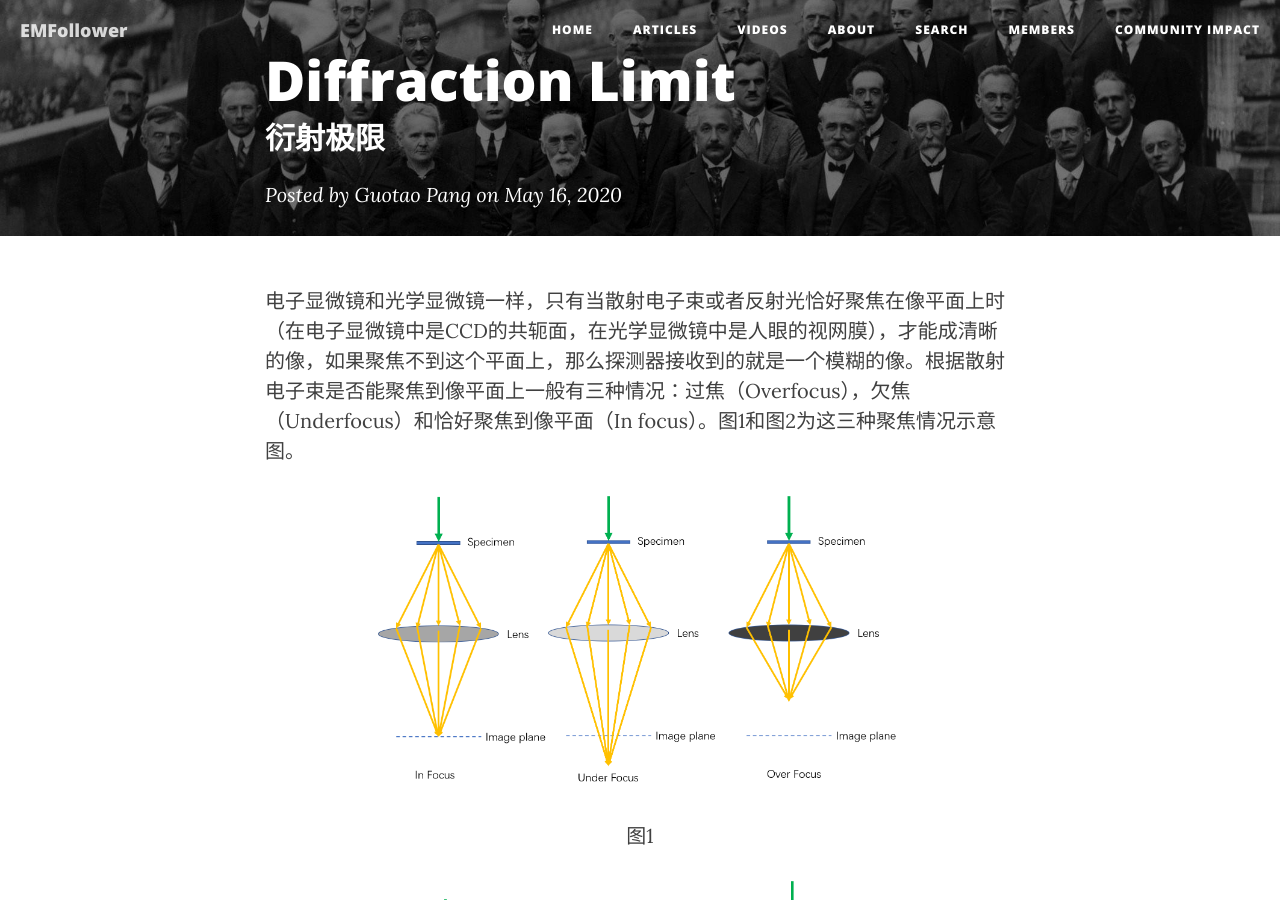
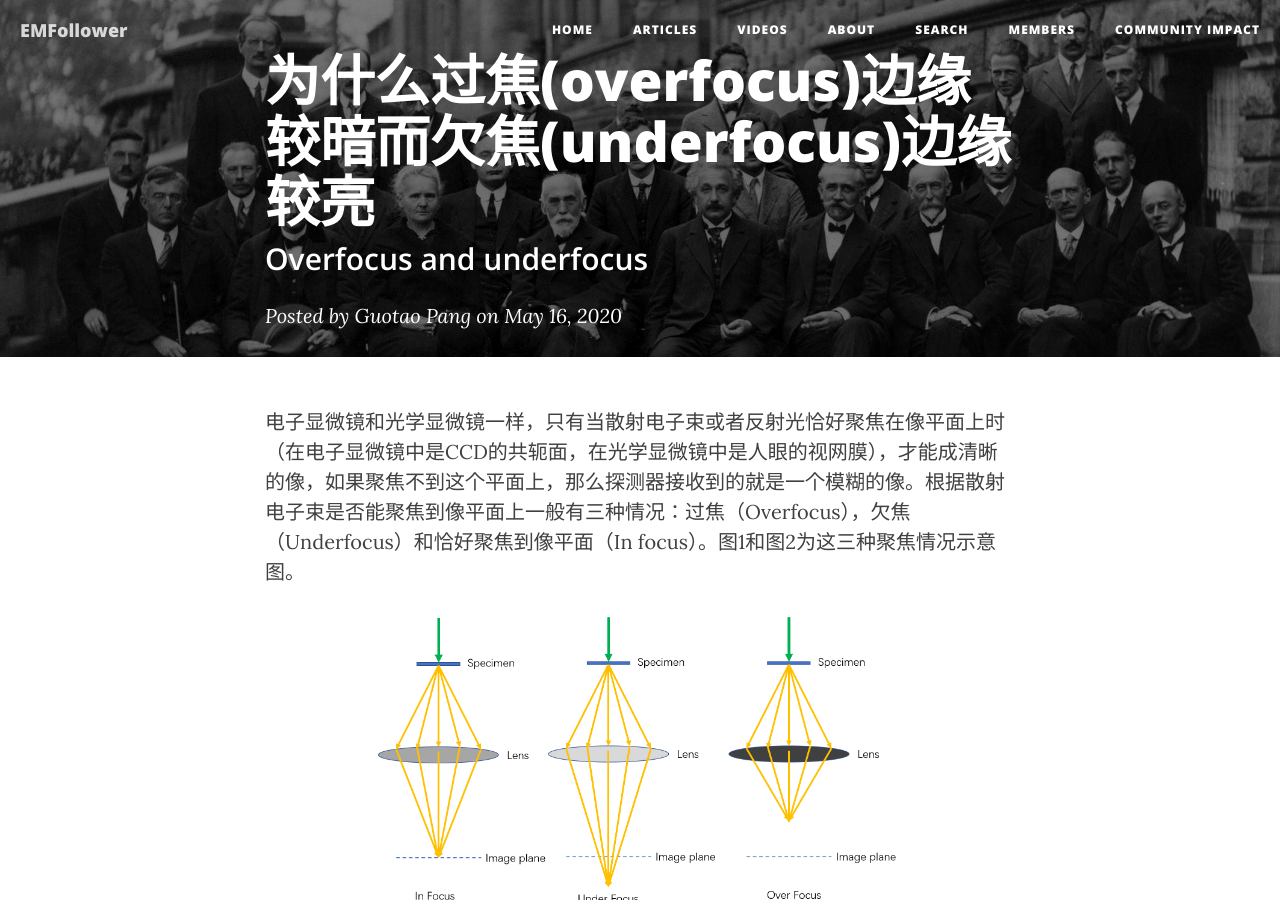
Before and after one commit to EMFollower/EMFollower, a Jekyll site: the page built from _posts/2020-05-16-4-为什么过焦(overfocus)边缘较暗而欠焦(underfocus)边缘较亮.md, in a window 1280 px wide and 900 px high. Built offline with Jekyll 4.4.1, drawn with Linux system fonts in a browser that asks for light colours; nearby versions of some CDN libraries; comment, search, counter and statistics services are not loaded.

Commit message:
Update 2020-05-16-4-为什么过焦(overfocus)边缘较暗而欠焦(underfocus)边缘较亮.md

```diff
--- a/_posts/2020-05-16-4-为什么过焦(overfocus)边缘较暗而欠焦(underfocus)边缘较亮.md
+++ b/_posts/2020-05-16-4-为什么过焦(overfocus)边缘较暗而欠焦(underfocus)边缘较亮.md
@@ -1,9 +1,9 @@
 ---
 layout:     post
-title:      Diffraction Limit
+title:      为什么过焦(overfocus)边缘较暗而欠焦(underfocus)边缘较亮
 author:     Guotao Pang
 tags: 	   Original 欢迎转载
-subtitle:  	衍射极限
+subtitle:  	Overfocus and underfocus
 published:  true
 category:  articles
 ---
```
